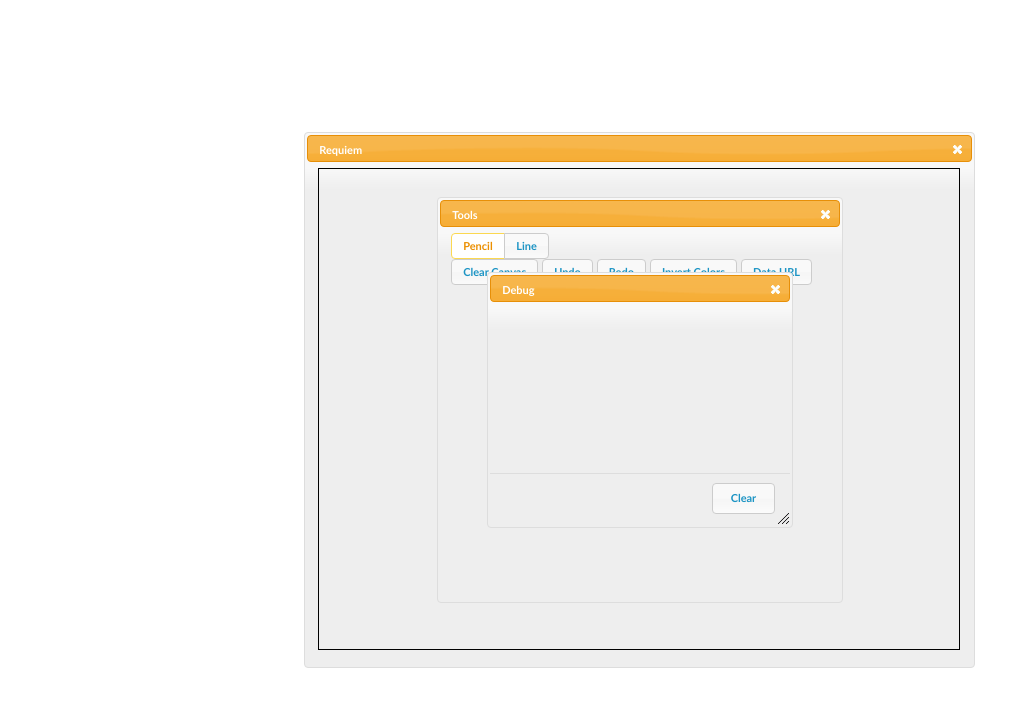
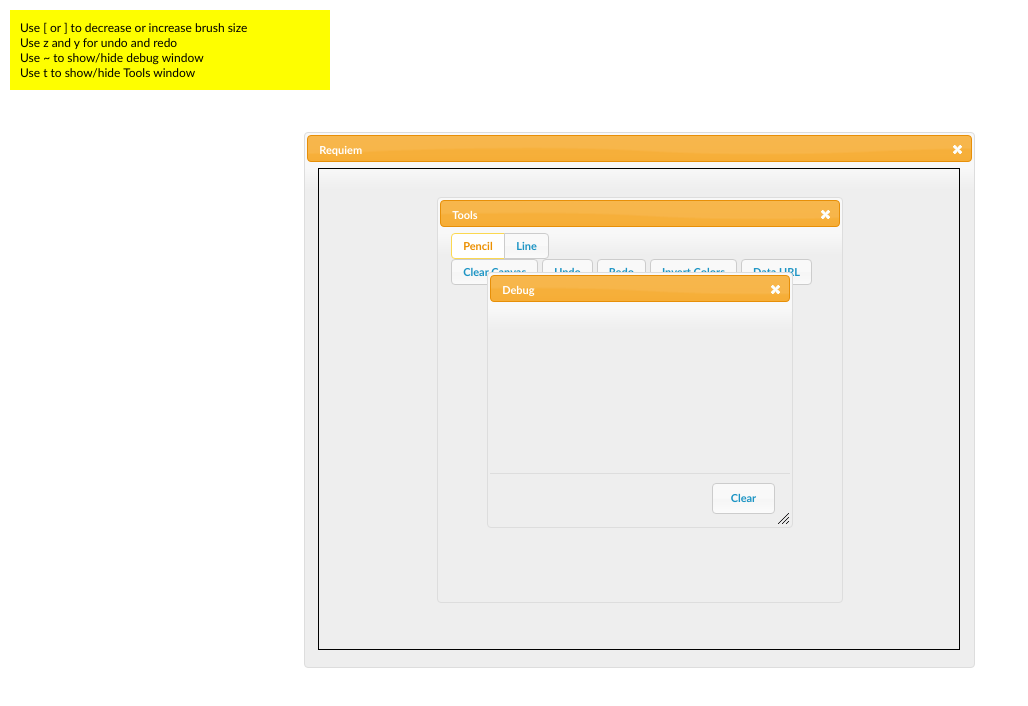
Before and after one commit to yadurajiv/open-requiem, a plain HTML site: page index.html in a window 1280 px wide. Shown: the whole page, without its empty margins (0-1028 px from the left). Drawn offline with Linux system fonts and the light colour scheme.

Commit message:
added small help text

```diff
--- a/index.html
+++ b/index.html
@@ -22,6 +22,16 @@
     padding:0;
     margin:0;
     font: 62.5% "Trebuchet MS", sans-serif;
+	color:#000;
+  }
+
+  #help {
+	background-color:#fefe00;
+	color:#000;
+	font-size:120%;
+	padding:10px;
+	margin:10px;
+	width:300px;
   }
 
 </style>
@@ -51,6 +61,13 @@ Unable to find canvas!
 <div id="messageBox" title="Message!">message dummy text</div>
 
 <div id="debug" title="Debug"></div>
+
+<div id="help">
+Use [ or ] to decrease or increase brush size<br />
+Use z and y for undo and redo<br />
+Use ~ to show/hide debug window<br />
+Use t to show/hide Tools window
+</div>
 
 </body>
 
```
